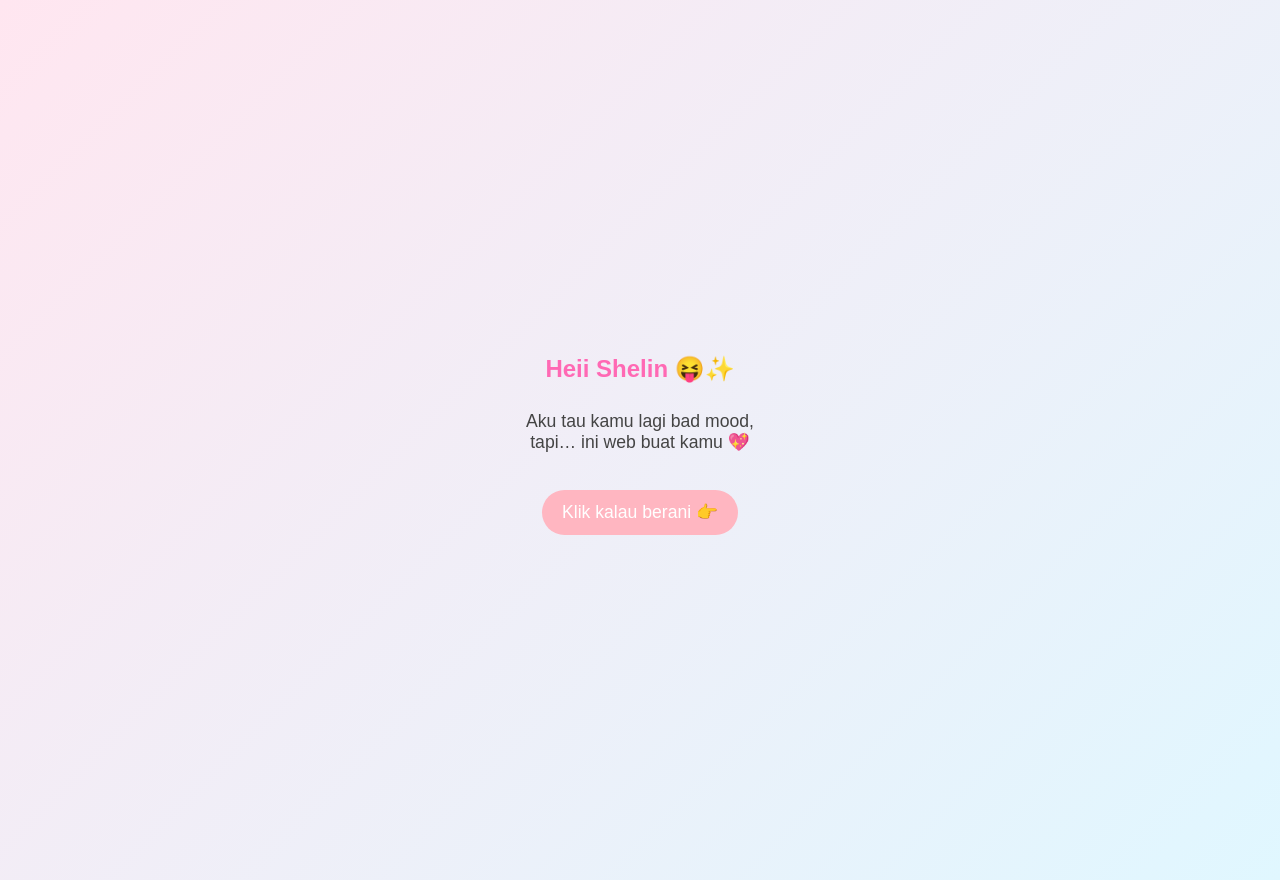
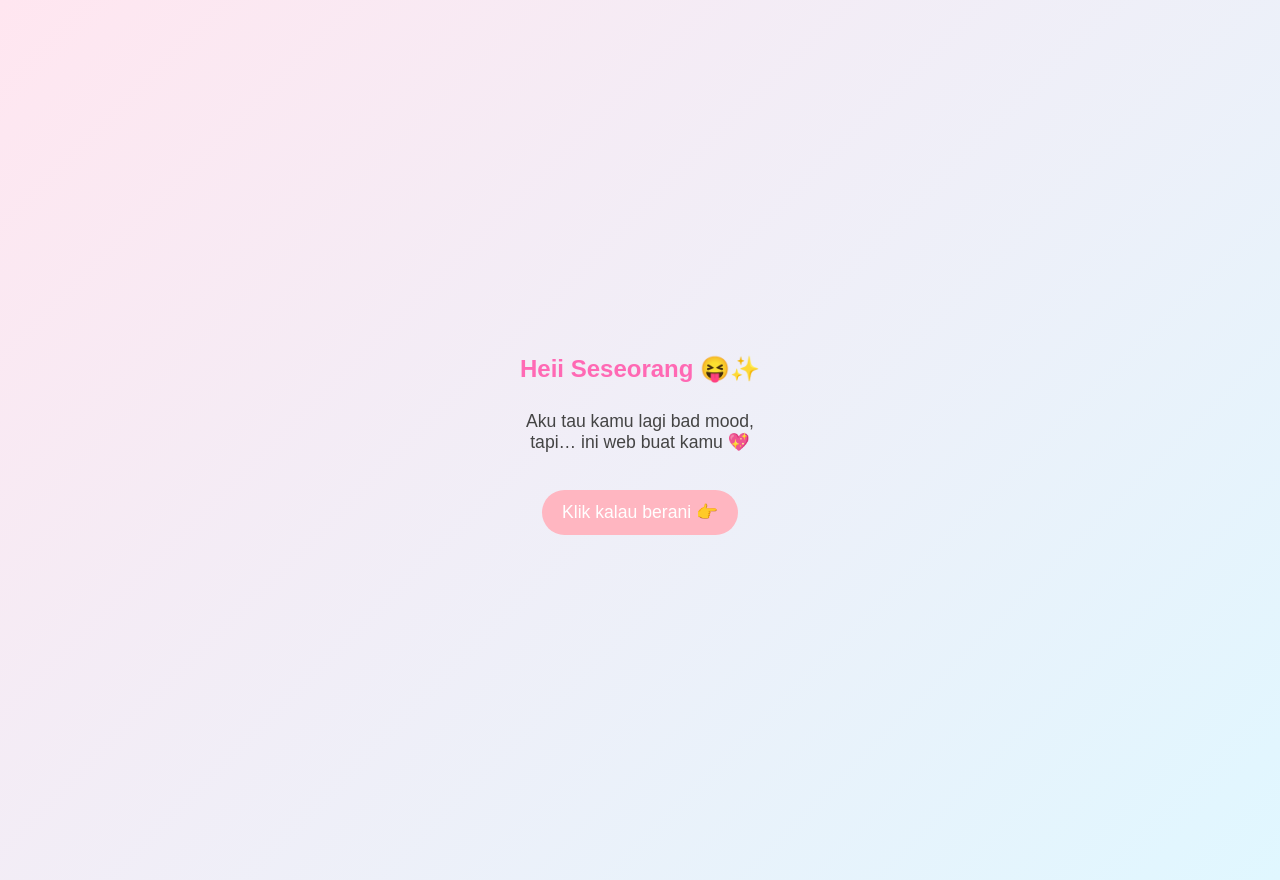
Before and after one commit to hanzzfukazawa/empty, a plain HTML site: page index.html in a window 1280 px wide. Drawn offline with Linux system fonts and the light colour scheme.

Commit message:
Update index.html

```diff
--- a/index.html
+++ b/index.html
@@ -10,7 +10,7 @@
 
 <!-- Hero Section -->
 <section class="hero">
-  <h1>Heii Shelin 😝✨</h1>
+  <h1>Heii Seseorang 😝✨</h1>
   <p>Aku tau kamu lagi bad mood,<br>tapi… ini web buat kamu 💖</p>
   <button id="runBtn">Klik kalau berani 👉</button>
 </section>
```
